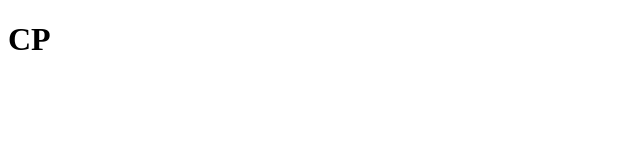
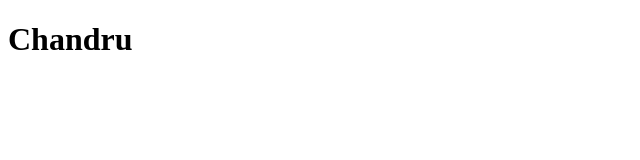
Before and after one commit to Chandra-Prakash-S/sample-repo, a plain HTML site: page index.html in a window 1280 px wide. Shown: the whole page, without its empty margins (0-640 px from the left). Drawn offline with Linux system fonts and the light colour scheme.

Commit message:
fix: changed my full name

```diff
--- a/index.html
+++ b/index.html
@@ -6,6 +6,6 @@
   <title>Document</title>
 </head>
 <body>
-  <h1>CP</h1>
+  <h1>Chandru</h1>
 </body>
 </html>
```
